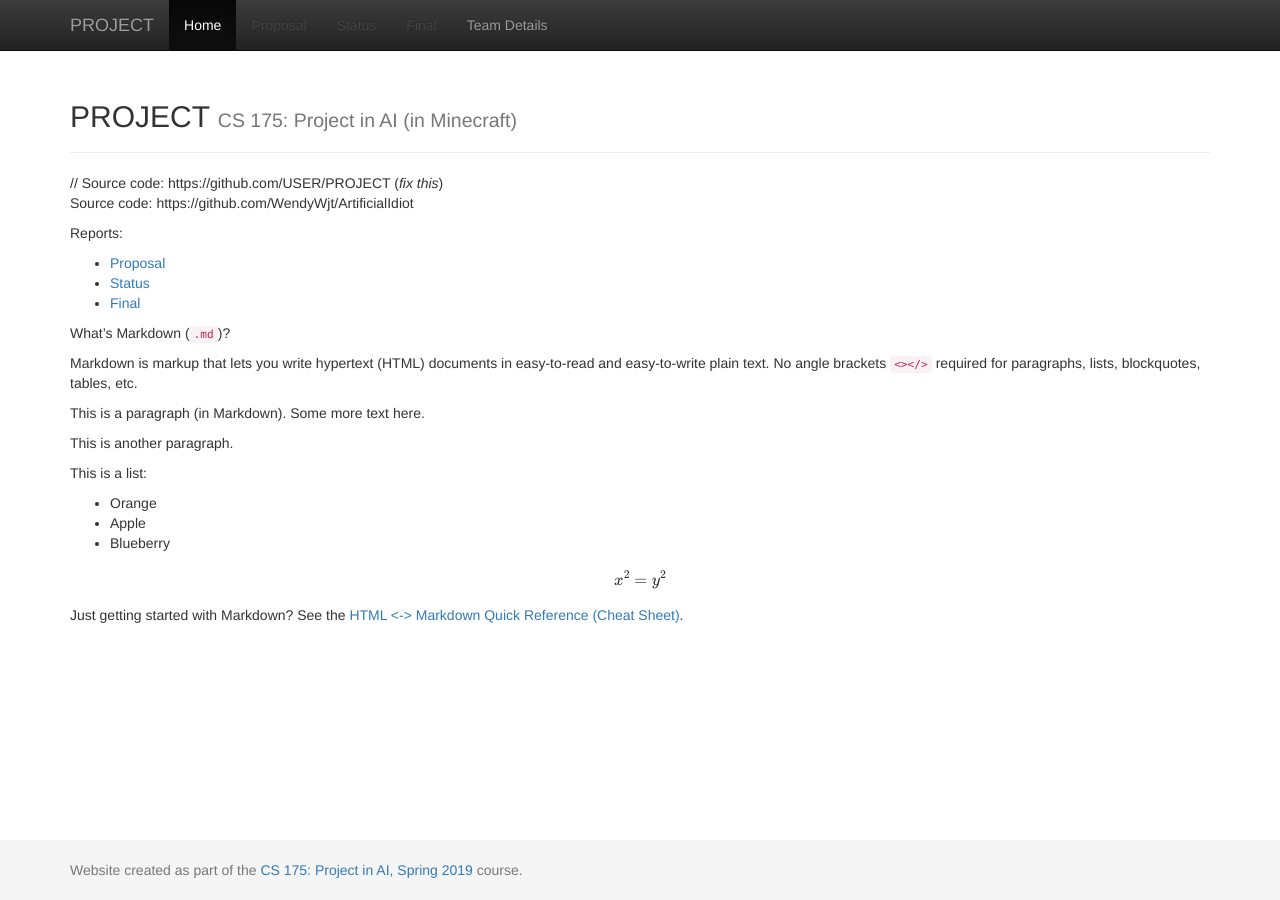
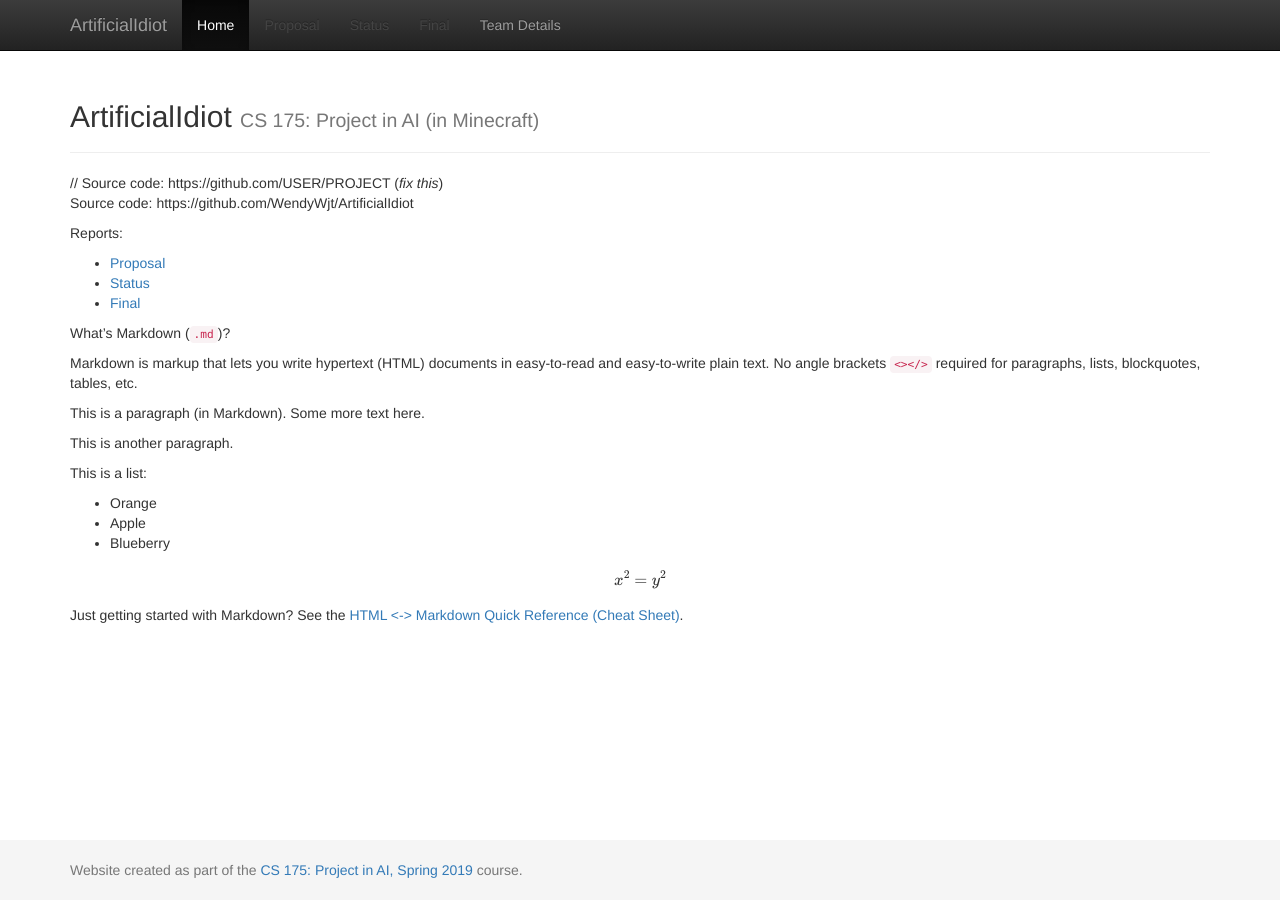
Before and after one commit to CoderMisha/ArtificialIdiot, a Jekyll site: the page built from docs/index.md, in a window 1280 px wide. Built offline with Jekyll 4.4.1, drawn with Linux system fonts in a browser that asks for light colours; formulas are drawn with MathJax 3.

Commit message:
Update _config.yml

```diff
--- a/docs/_config.yml
+++ b/docs/_config.yml
@@ -1,7 +1,7 @@
 ###########
 # site.title
 
-title:    'PROJECT'
+title:    'ArtificialIdiot'
 subtitle: 'CS 175: Project in AI (in Minecraft)'
 
 
```
